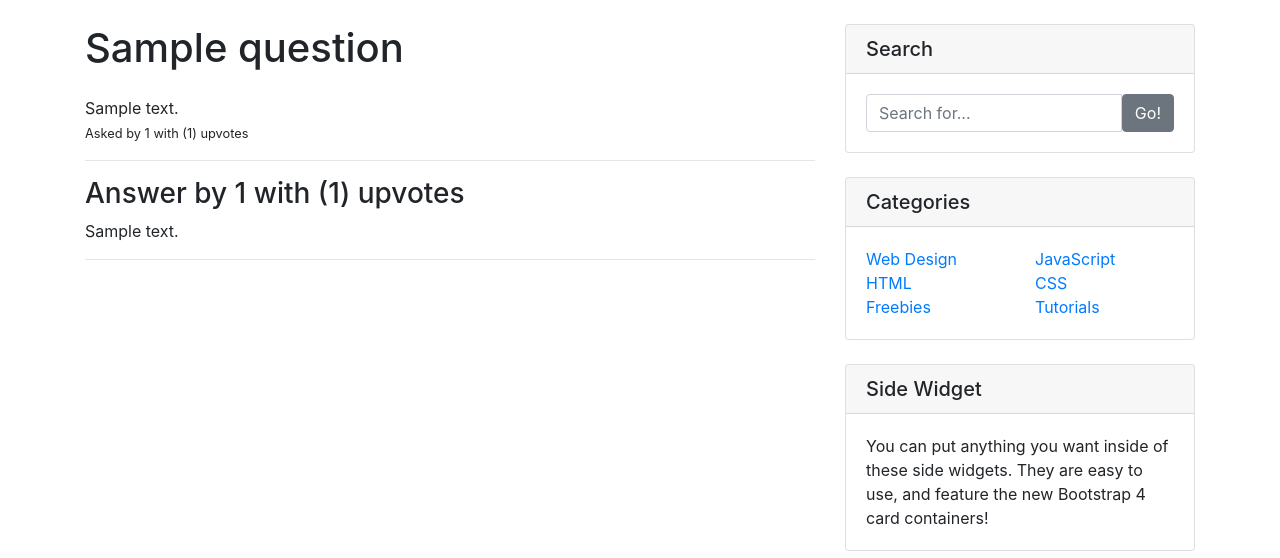
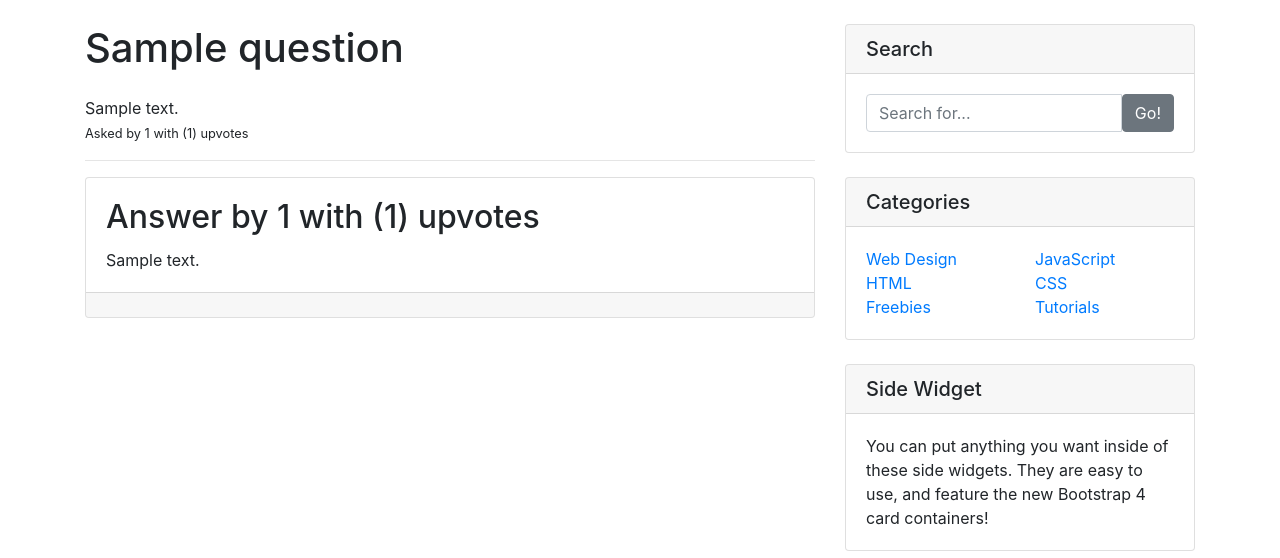
Before and after one commit to krkartikay/HackOnStack, a Flask app: page /question/1 in a window 1280 px wide. Shown: the part 56-614 px from the top of the page. Run offline with Flask 2, Linux system fonts and the light colour scheme; tables that the repository leaves empty hold one stand-in row (values such as "Sample post"); some libraries are stand-ins or nearby versions.

Commit message:
Placed answers in card view

```diff
--- a/templates/display_question.html
+++ b/templates/display_question.html
@@ -18,21 +18,21 @@
 {% endif %}
 
 <hr>
-
 {% for answer in answers %}
-  <h3>Answer by {{answer.author_u_id}} with ({{answer.upvotes}}) upvotes</h3>
-  {{answer.body}}
-
-  <br>
-
+<div class="card mb-4">
+  <div class="card-body">
+    <h2 class="card-title">Answer by {{answer.author_u_id}} with ({{answer.upvotes}}) upvotes</h2>
+    <p class="card-text">{{answer.body}} </p>
+  </div>
+  <div class="card-footer text-muted">
     {% if session['logged_in']%}
       <small>
         <a href="{{url_for('upvote_a',a_id=answer.a_id, u_id=session['u_id'])}}">Upvote</a>
         <a href="{{url_for('downvote_a',a_id=answer.a_id, u_id=session['u_id'])}}">Downvote</a>
       </small>
     {% endif %}
-
-  <hr>
+  </div>
+</div>
 {% endfor %}
 
 {% if session['logged_in']%}
```
Also changed, not shown: templates/index.html (+0 -9 lines). Lines whose indentation alone changed are shown as unchanged.
